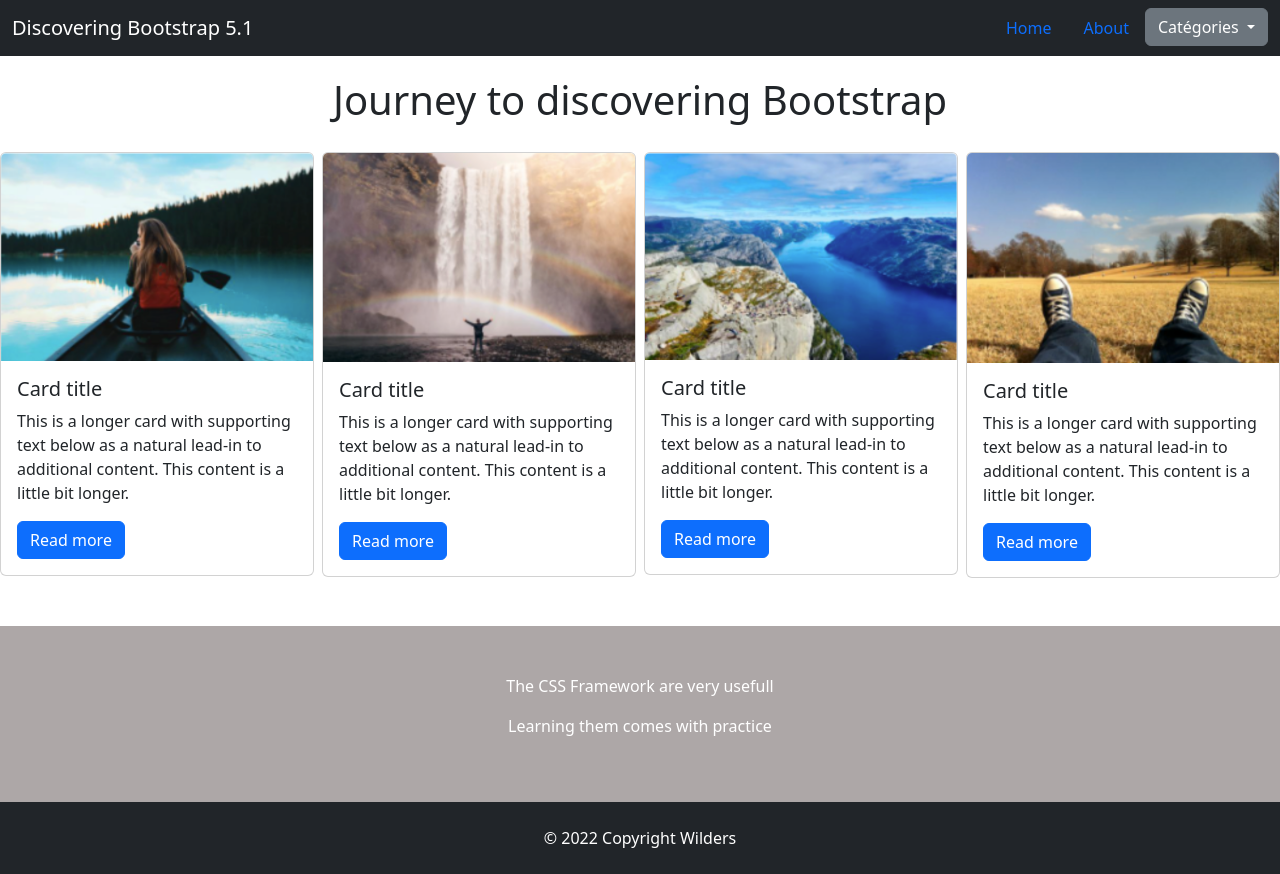
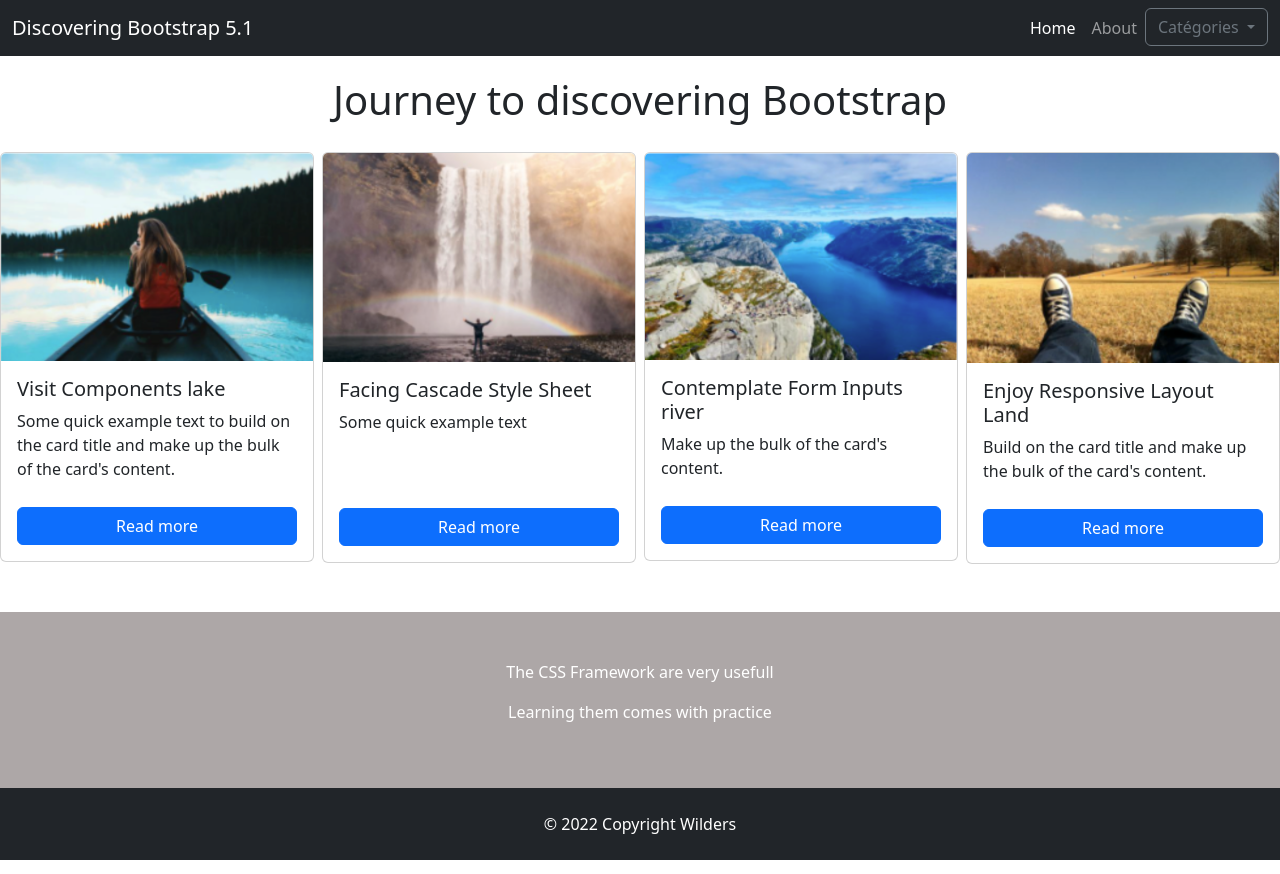
Before and after one commit to NefytZ/Bootstrapquest, a plain HTML site: page index.html in a window 1280 px wide. Drawn offline with nearby package versions, Linux system fonts and the light colour scheme.

Commit message:
fix nav btn

```diff
--- a/index.html
+++ b/index.html
@@ -16,75 +16,72 @@
   <script src="https://cdn.jsdelivr.net/npm/bootstrap@5.2.2/dist/js/bootstrap.bundle.min.js"
     integrity="sha384-OERcA2EqjJCMA+/3y+gxIOqMEjwtxJY7qPCqsdltbNJuaOe923+mo//f6V8Qbsw3"
     crossorigin="anonymous"></script>
-  <nav class="navbar navbar-expand-md navbar-dark bg-dark">
+
+    <nav class="navbar navbar-expand-lg navbar-dark bg-dark">
     <div class="container-fluid">
       <a class="navbar-brand" href="#">Discovering Bootstrap 5.1</a>
-      <button class="navbar-toggler" type="button" data-bs-toggle="collapse" data-bs-target="#navbarNavDarkDropdown"
-        aria-controls="navbarNavDarkDropdown" aria-expanded="false" aria-label="Toggle navigation">
+      <button class="navbar-toggler" type="button" data-bs-toggle="collapse" data-bs-target="#navbarNavAltMarkup"
+        aria-controls="navbarNavAltMarkup" aria-expanded="false" aria-label="Toggle navigation">
         <span class="navbar-toggler-icon"></span>
       </button>
-      <ul class="nav justify-content-end">
-        <li class="nav-item">
+      <div class="collapse navbar-collapse justify-content-end" id="navbarNavAltMarkup">
+        <div class="navbar-nav">
           <a class="nav-link active" aria-current="page" href="#">Home</a>
-        </li>
-        <li class="nav-item">
           <a class="nav-link" href="#">About</a>
-        </li>
           <div class="dropdown">
-          <button class="btn btn-secondary dropdown-toggle" type="button" data-bs-toggle="dropdown"
+            <button class="btn btn-outline-secondary dropdown-toggle" type="button" data-bs-toggle="dropdown"
               aria-expanded="false">
               Catégories
             </button>
-          <ul class="dropdown-menu">
+            <div class="dropdown-menu">
               <li><button class="dropdown-item" type="button">Photos</button></li>
               <li><button class="dropdown-item" type="button">Articles</button></li>
               <li><button class="dropdown-item" type="button">Projets</button></li>
               </ul>
+
             </div>
   </nav>
+
   <h1>Journey to discovering Bootstrap</h1>
-  <div class="row row-cols-1 row-cols-md-4 g-2">
+  <div class="row row-cols-2 row-cols-md-4 g-2">
     <div class="col">
       <div class="card">
         <img src="/assets/2.png" class="card-img-top" alt="picture">
-        <div class="card-body">
-          <h5 class="card-title">Card title</h5>
-          <p class="card-text">This is a longer card with supporting text below as a natural lead-in to additional
-            content. This content is a little bit longer.</p>
-          <a href="#" class="btn btn-primary">Read more</a>
+        <div class="card-body d-flex flex-column">
+          <h5 class="card-title">Visit Components lake</h5>
+          <p class="card-text">Some quick example text to build on the card title and make up the bulk of the card's
+            content.</p>
+          <a href="#" class="btn btn-primary mt-auto">Read more</a>
         </div>
       </div>
     </div>
     <div class="col">
       <div class="card">
         <img src="/assets/1.png" class="card-img-top" alt="picture">
-        <div class="card-body">
-          <h5 class="card-title">Card title</h5>
-          <p class="card-text">This is a longer card with supporting text below as a natural lead-in to additional
-            content. This content is a little bit longer.</p>
-          <a href="#" class="btn btn-primary">Read more</a>
+        <div class="card-body d-flex flex-column">
+          <h5 class="card-title">Facing Cascade Style Sheet</h5>
+          <p class="card-text">Some quick example text</p>
+          <a href="#" class="btn btn-primary mt-auto">Read more</a>
         </div>
       </div>
     </div>
     <div class="col">
       <div class="card">
         <img src="/assets/3.png" class="card-img-top" alt="picture">
-        <div class="card-body">
-          <h5 class="card-title">Card title</h5>
-          <p class="card-text">This is a longer card with supporting text below as a natural lead-in to additional
-            content. This content is a little bit longer.</p>
-          <a href="#" class="btn btn-primary">Read more</a>
+        <div class="card-body d-flex flex-column">
+          <h5 class="card-title">Contemplate Form Inputs river</h5>
+          <p class="card-text">Make up the bulk of the card's content.</p>
+          <a href="#" class="btn btn-primary mt-auto">Read more</a>
         </div>
       </div>
     </div>
     <div class="col">
       <div class="card">
         <img src="/assets/4.png" class="card-img-top" alt="picture">
-        <div class="card-body">
-          <h5 class="card-title">Card title</h5>
-          <p class="card-text">This is a longer card with supporting text below as a natural lead-in to additional
-            content. This content is a little bit longer.</p>
-          <a href="#" class="btn btn-primary">Read more</a>
+        <div class="card-body d-flex flex-column">
+          <h5 class="card-title">Enjoy Responsive Layout Land</h5>
+          <p class="card-text">Build on the card title and make up the bulk of the card's content.</p>
+          <a href="#" class="btn btn-primary mt-auto">Read more</a>
         </div>
       </div>
     </div>
@@ -101,6 +98,7 @@
     <div class="text-center p-4 bg-dark">
       © 2022 Copyright Wilders
     </div>
+
 </body>
 
 </html>
--- a/styles.css
+++ b/styles.css
@@ -1,26 +1,32 @@
 h1 {
-text-align: center;
-padding : 20px;
+    text-align: center;
+    padding: 20px;
+}
+
+.card-body {
+    min-height: 200px;
 }
 
 
 
 
-/*Medium devices (tablets, 768px and up)*/
-@media (max-width: 868px) {
 
 
-.card-text {
-display:none;
+/*Medium devices (tablets, 768px and up)*/
+@media (max-width: 768px) {
+
+    .card-text {
+        display: none;
+    }
+
+
 }
- }
 
 
 
 /*Small devices (landscape phones, 576px and up)*/
 @media (max-width: 576px) {
-
-.card-text {
-        display:none;
-        }
+    .nav-link {
+        display: none;
+    }
 }
```
Also changed, not shown: 1 other file. Lines whose indentation alone changed are shown as unchanged.
